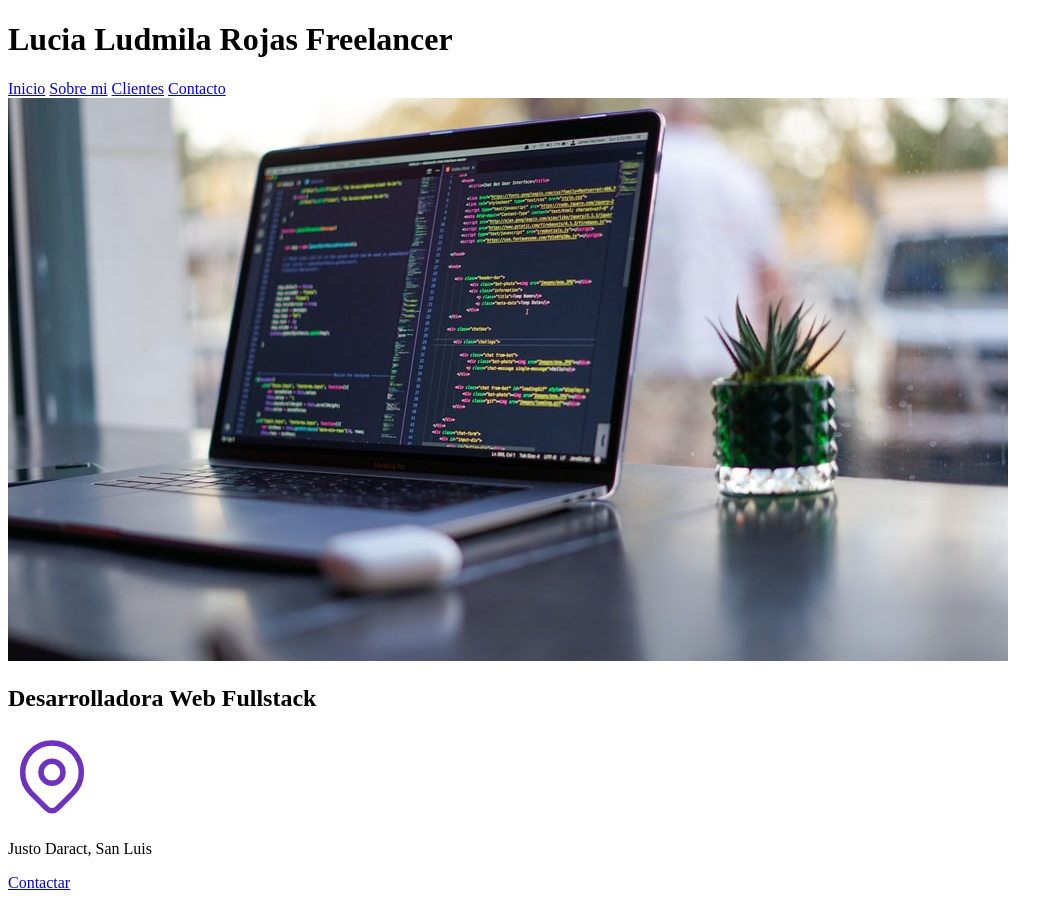
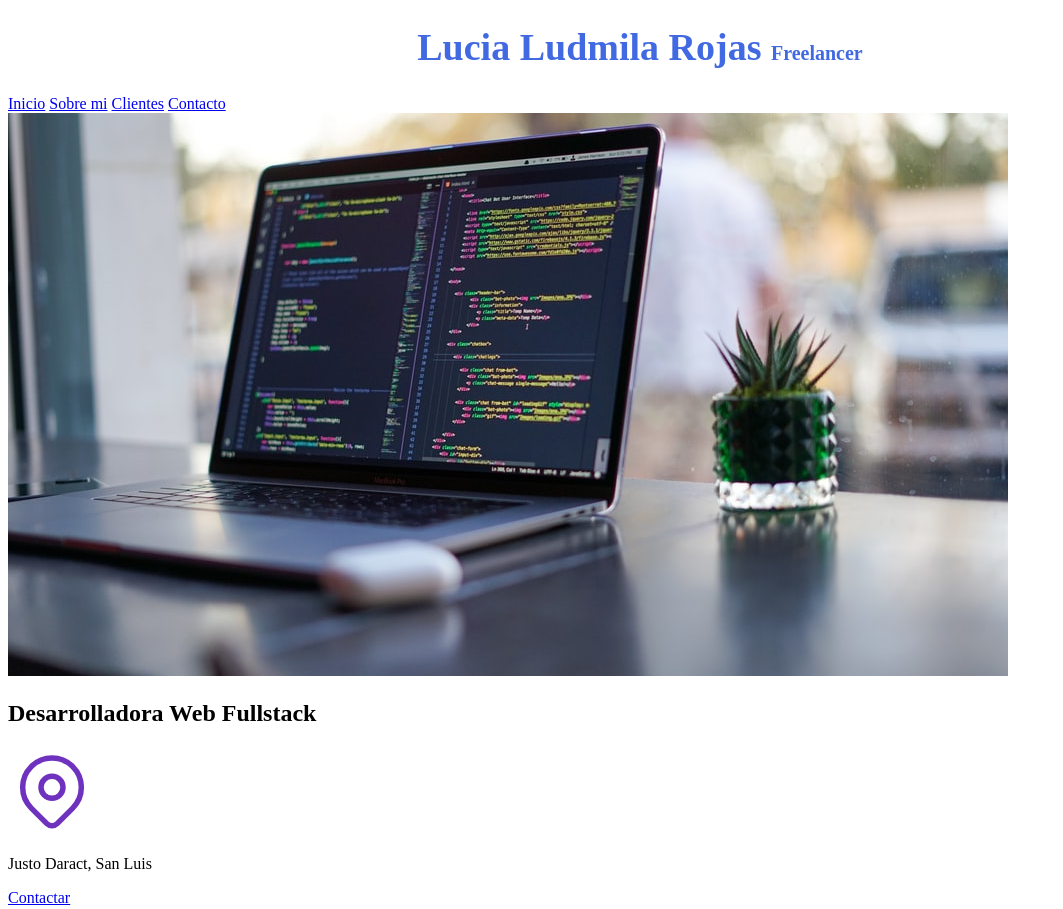
Before and after one commit to luciarojas21/MiPaginaWeb, a plain HTML site: page index.html in a window 1280 px wide. Shown: the top 909 px of the page, without its empty margins (0-1063 px from the left). Drawn offline with Linux system fonts and the light colour scheme.

Commit message:
aplicando CSS

```diff
--- /dev/null
+++ b/css/styles.css
@@ -0,0 +1,15 @@
+html {
+    font-size: 62.5%;
+}
+body {
+    font-size: 16px;
+}
+h1 {
+    text-align: center;
+    color: royalblue;
+    font-size: 3.8rem;
+}
+
+span {
+    font-size: 2rem;
+}
--- a/index.html
+++ b/index.html
@@ -6,11 +6,13 @@
     <meta http-equiv="X-UA-Compatible" content="IE=edge">
     <meta name="viewport" content="width=device-width, initial-scale=1.0">
     <title>Mi portafolio</title>
+    <link rel="preload" href="css/styles.css" as="style">
+    <link rel="stylesheet" href="css/styles.css">
 </head>
 
 <body>
     <header>
-        <h1>Lucia Ludmila Rojas Freelancer</h1>
+        <h1>Lucia Ludmila Rojas <span> Freelancer </span></h1>
     </header>
 
     <nav>
```
